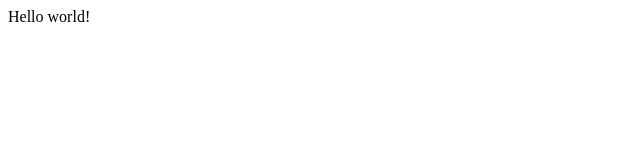
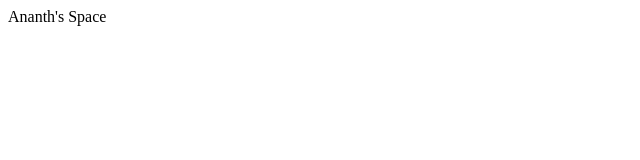
Before and after one commit to infinityp913/ananths-website, a Gatsby site: page / in a window 1280 px wide. Shown: the full height of the page, 0-640 px from the left. Built offline with nearby package versions, Linux system fonts and the light colour scheme; Gatsby itself is replaced by a stand-in of ours.

Commit message:
updated readme

```diff
--- a/src/pages/index.js
+++ b/src/pages/index.js
@@ -1,5 +1,5 @@
 import React from "react"
 
 export default function Home() {
-  return <div>Hello world!</div>
+  return <div>Ananth's Space</div>
 }
```
Also changed, not shown: README.md.
